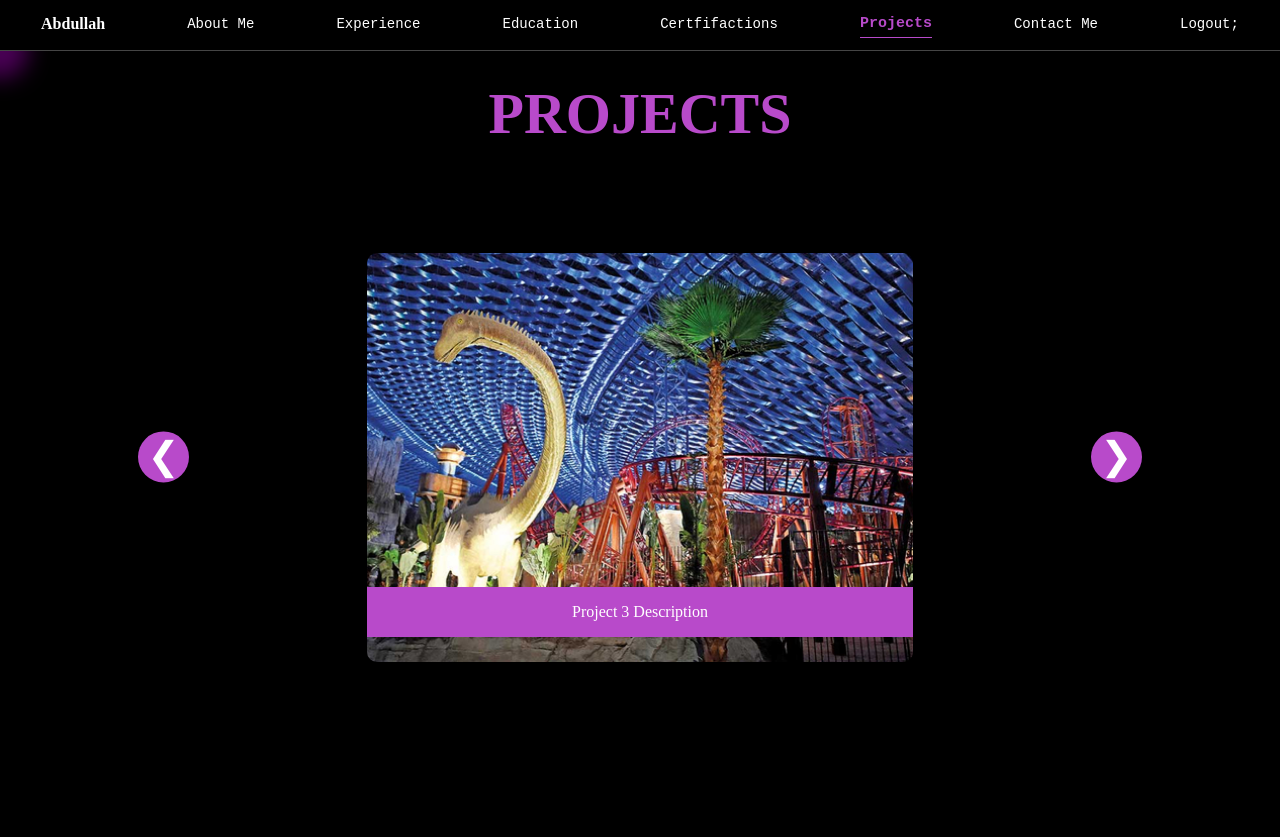
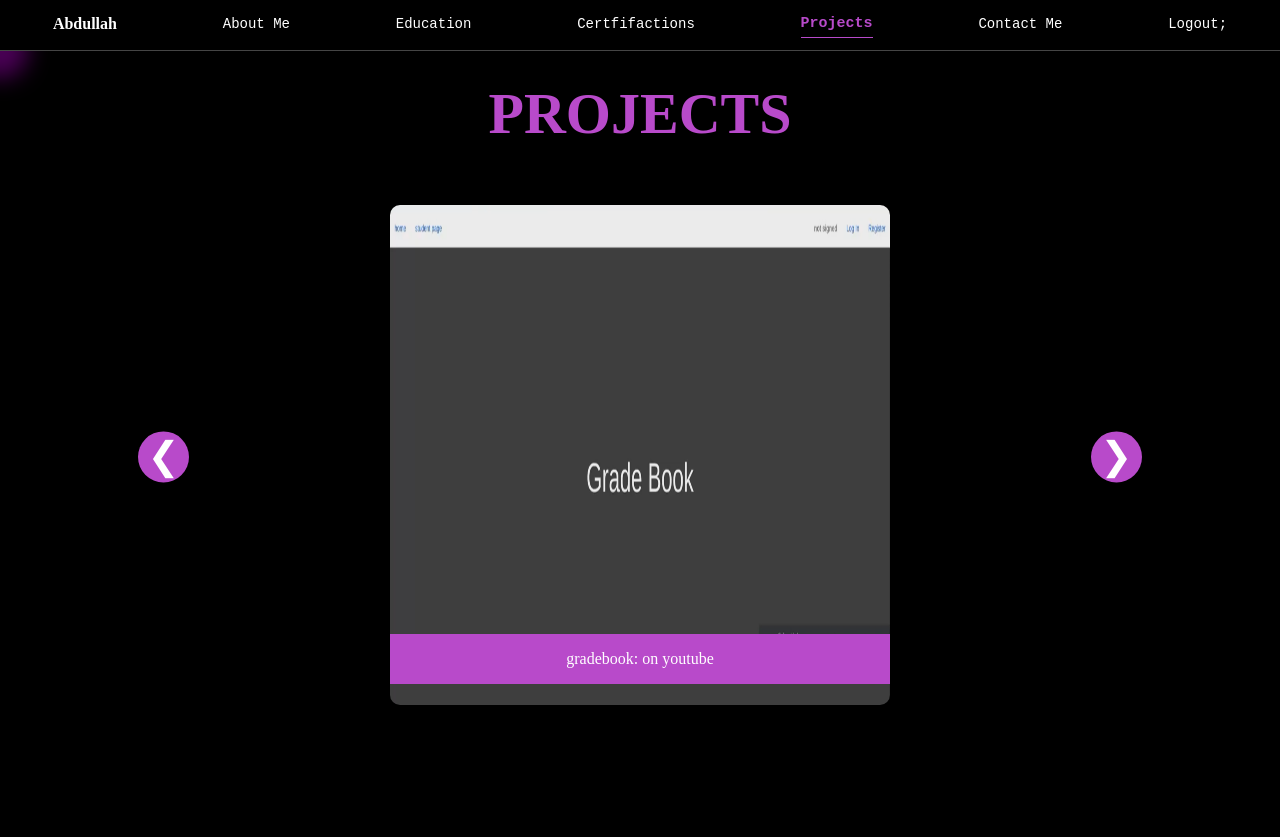
Before and after one commit to AbdullahYahya1/S412117701, a PHP site: page /view/PROJECTS/index.php in a window 1280 px wide. Run offline with PHP 8.4, Linux system fonts and the light colour scheme; the visitor is signed in with stand-in values (Sample User, id 1); some libraries are stand-ins or nearby versions.

Commit message:
change some texts

```diff
--- a/style.css
+++ b/style.css
@@ -7,9 +7,9 @@ body{
     color: white;
     overflow-x: hidden;
 }
-
 a{
     all: unset;
+    cursor: pointer;
 }
 .Maincontainer{
     width: 80% !important;
--- a/view/CERTIFICATIONS/index.php
+++ b/view/CERTIFICATIONS/index.php
@@ -35,7 +35,6 @@ if (!isset($_SESSION['name'])) {
         <a href="/s412117701p">
           <p>About Me</p>
         </a>
-        <p>Experience</p>
         <a href="../../view/EDUCATION/">
           <p>Education</p>
         </a>
--- a/view/EDUCATION/index.php
+++ b/view/EDUCATION/index.php
@@ -33,7 +33,6 @@ if (!isset($_SESSION['name'])) {
         <a href="/s412117701p">
           <p>About Me</p>
         </a>
-        <p>Experience</p>
         <a href="">
           <p class="currentPage">Education</p>
         </a>
--- a/view/PROJECTS/index.php
+++ b/view/PROJECTS/index.php
@@ -33,7 +33,6 @@ if(! isset($_SESSION['name'])){
           <a href="/s412117701p">
             <p>About Me</p>
           </a>
-          <p>Experience</p>
           <a href="/s412117701p/view/Education">
             <p >Education</p>
           </a>
@@ -56,30 +55,29 @@ if(! isset($_SESSION['name'])){
 
 
   <div class="slider-container">
-    <div class="slide-wrapper">
+    <div  class="slide-wrapper">
       <div class="slide">
         <div class='rel'>
-          <img src="imgs/project1.jpg" alt="pro1">
-          <p class='projectTitlename'>Project 1 Description</p>
+          <img src="imgs/Screenshot_91.png" alt="pro1">
+          <a href="https://www.youtube.com/watch?v=3M-atQOJGxM">
+            <p class='projectTitlename'>Commerce: on youtube</p>
+          </a>
+        </div>
+      </div>
+      <div class="slide">
+        <div class='rel'>
+          <img src="imgs/gradebook.png" alt="pro3">
+          <a href="https://www.youtube.com/watch?v=iLwDEVR436Q">
+          <p class='projectTitlename'>gradebook: on youtube</p>
+          </a>
         </div>
       </div>
 
-
-
       <div class="slide">
         <div class='rel'>
-          <img src="imgs/project1.jpg" alt="pro3">
-          <p class='projectTitlename'>Project 3 Description</p>
-        </div>
-      </div>
-
-
-
-
-      <div class="slide">
-        <div class='rel'>
-          <img src="imgs/project1.jpg" alt="pro3">
-          <p class='projectTitlename'>Project 3 Description</p>
+          <img src="imgs/secure.png" alt="pro3">
+          <a href="https://www.youtube.com/watch?v=wrHm-2NWslQ">
+          <p class='projectTitlename'>SecuTask: on youtube</p></a>
         </div>
       </div>
 
--- a/view/PROJECTS/style.css
+++ b/view/PROJECTS/style.css
@@ -31,10 +31,9 @@
 
 .slide img {
   border-radius: 10px !important;
-  min-width: 100%;
-  min-height: 100%; /* Adjust as needed */
-  overflow: hidden; /* Hide any overflowing content */
-  object-fit: cover;
+  width: 500px;
+  height: 500px;
+  overflow: hidden;
 }
 .rel{
   position: relative;;
```
Also changed, not shown: view/Contactme/index.php (+25 -15 lines), view/PROJECTS/imgs/Screenshot_91.png (added), view/PROJECTS/imgs/gradebook.png (added), view/PROJECTS/imgs/project1.jpg (deleted), view/PROJECTS/imgs/secure.png (added).
